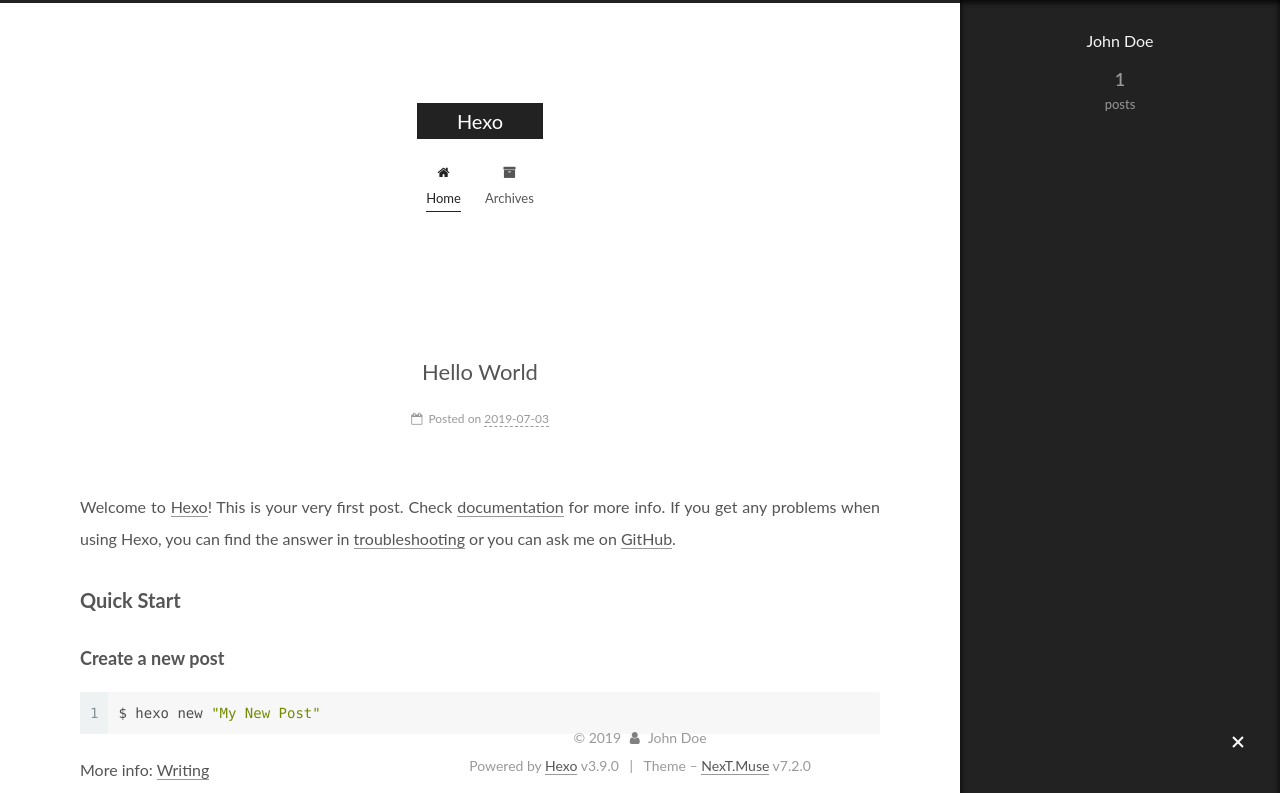
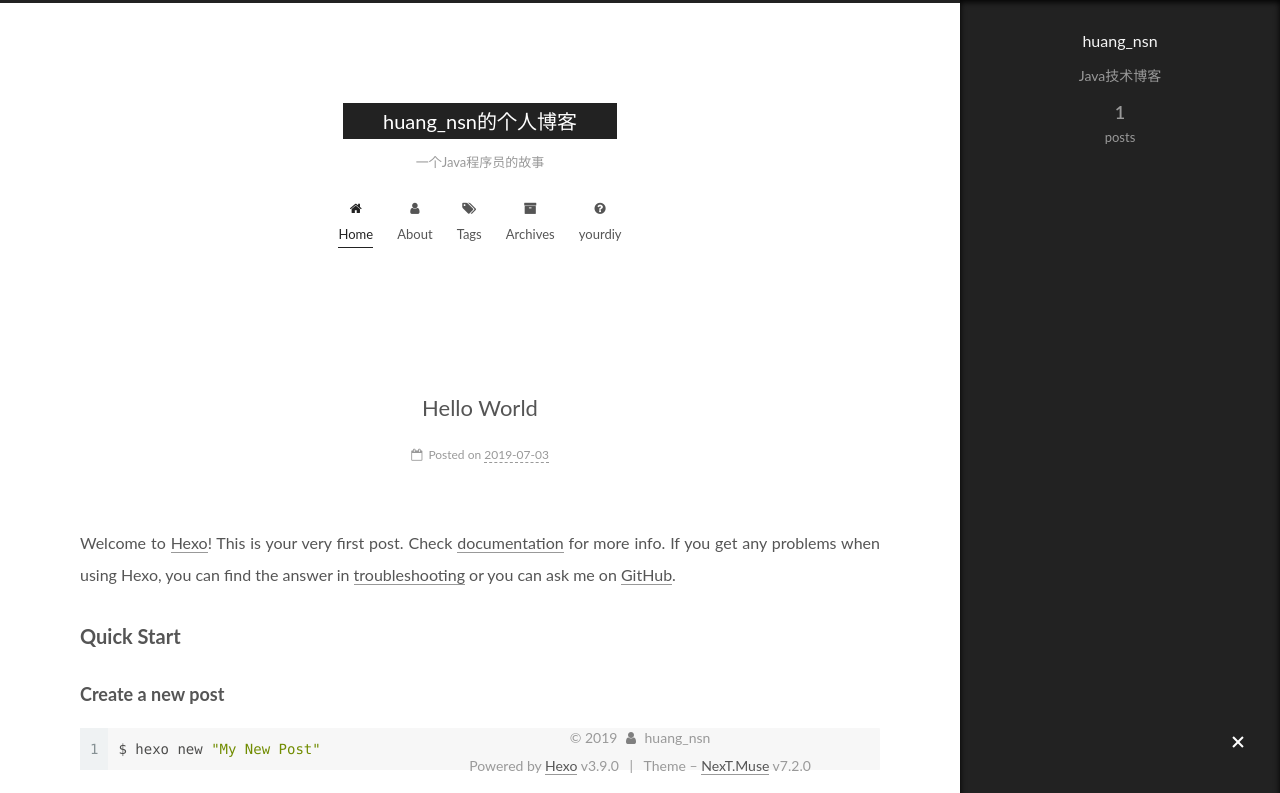
Before and after one commit to nsnhuang/nsnhuang.github.io, a plain HTML site: page index.html in a window 1280 px wide. Both pictures are taken after a click on the element 1238 px from the left and 743 px from the top of the page. Shown: the top 793 px of the page. Drawn offline with Linux system fonts and the light colour scheme.

Commit message:
Site updated: 2019-07-03 22:35:02

```diff
--- a/css/main.css
+++ b/css/main.css
@@ -1732,7 +1732,7 @@ pre .javascript .function {
   width: 4px;
   height: 4px;
   border-radius: 50%;
-  background: #9fb1fa;
+  background: #2fc758;
 }
 .feed-link,
 .chat {
--- a/index.html
+++ b/index.html
@@ -94,13 +94,16 @@
 
 
 
-  <meta property="og:type" content="website">
-<meta property="og:title" content="Hexo">
+  <meta name="description" content="Java技术博客">
+<meta property="og:type" content="website">
+<meta property="og:title" content="huang_nsn的个人博客">
 <meta property="og:url" content="http://yoursite.com/index.html">
-<meta property="og:site_name" content="Hexo">
+<meta property="og:site_name" content="huang_nsn的个人博客">
+<meta property="og:description" content="Java技术博客">
 <meta property="og:locale" content="default">
 <meta name="twitter:card" content="summary">
-<meta name="twitter:title" content="Hexo">
+<meta name="twitter:title" content="huang_nsn的个人博客">
+<meta name="twitter:description" content="Java技术博客">
 
 
 
@@ -118,7 +121,7 @@
   };
 </script>
 
-  <title>Hexo</title>
+  <title>huang_nsn的个人博客</title>
 
 
 
@@ -178,10 +181,14 @@
     <div class="custom-logo-site-title">
       <a href="/" class="brand" rel="start">
         <span class="logo-line-before"><i></i></span>
-        <span class="site-title">Hexo</span>
+        <span class="site-title">huang_nsn的个人博客</span>
         <span class="logo-line-after"><i></i></span>
       </a>
     </div>
+
+
+        <p class="site-subtitle">一个Java程序员的故事</p>
+
 
 
   </div>
@@ -221,6 +228,38 @@
 
 
 
+          <li class="menu-item menu-item-about">
+
+
+
+
+
+
+
+
+    <a href="/about/" rel="section"><i class="menu-item-icon fa fa-fw fa-user"></i> <br>About</a>
+
+  </li>
+
+
+
+
+          <li class="menu-item menu-item-tags">
+
+
+
+
+
+
+
+
+    <a href="/tags/" rel="section"><i class="menu-item-icon fa fa-fw fa-tags"></i> <br>Tags</a>
+
+  </li>
+
+
+
+
           <li class="menu-item menu-item-archives">
 
 
@@ -231,6 +270,22 @@
 
 
     <a href="/archives/" rel="section"><i class="menu-item-icon fa fa-fw fa-archive"></i> <br>Archives</a>
+
+  </li>
+
+
+
+
+          <li class="menu-item menu-item-yourdiy">
+
+
+
+
+
+
+
+
+    <a href="/yourdiy" rel="section"><i class="menu-item-icon fa fa-fw fa-question-circle"></i> <br>yourdiy</a>
 
   </li>
 
@@ -285,13 +340,13 @@
     <link itemprop="mainEntityOfPage" href="http://yoursite.com/2019/07/03/hello-world/">
 
     <span hidden itemprop="author" itemscope itemtype="http://schema.org/Person">
-      <meta itemprop="name" content="John Doe">
-      <meta itemprop="description" content>
+      <meta itemprop="name" content="huang_nsn">
+      <meta itemprop="description" content="Java技术博客">
       <meta itemprop="image" content="/images/avatar.gif">
     </span>
 
     <span hidden itemprop="publisher" itemscope itemtype="http://schema.org/Organization">
-      <meta itemprop="name" content="Hexo">
+      <meta itemprop="name" content="huang_nsn的个人博客">
     </span>
 
 
@@ -452,8 +507,8 @@
         <div class="site-overview">
           <div class="site-author motion-element" itemprop="author" itemscope itemtype="http://schema.org/Person">
 
-              <p class="site-author-name" itemprop="name">John Doe</p>
-              <div class="site-description motion-element" itemprop="description"></div>
+              <p class="site-author-name" itemprop="name">huang_nsn</p>
+              <div class="site-description motion-element" itemprop="description">Java技术博客</div>
           </div>
 
 
@@ -513,7 +568,7 @@
   <span class="with-love" id="animate">
     <i class="fa fa-user"></i>
   </span>
-  <span class="author" itemprop="copyrightHolder">John Doe</span>
+  <span class="author" itemprop="copyrightHolder">huang_nsn</span>
 
 
 
```
Also changed, not shown: 2019/07/03/hello-world/index.html (+61 -9 lines), archives/2019/07/index.html (+73 -9 lines), archives/2019/index.html (+73 -9 lines), archives/index.html (+73 -9 lines).
